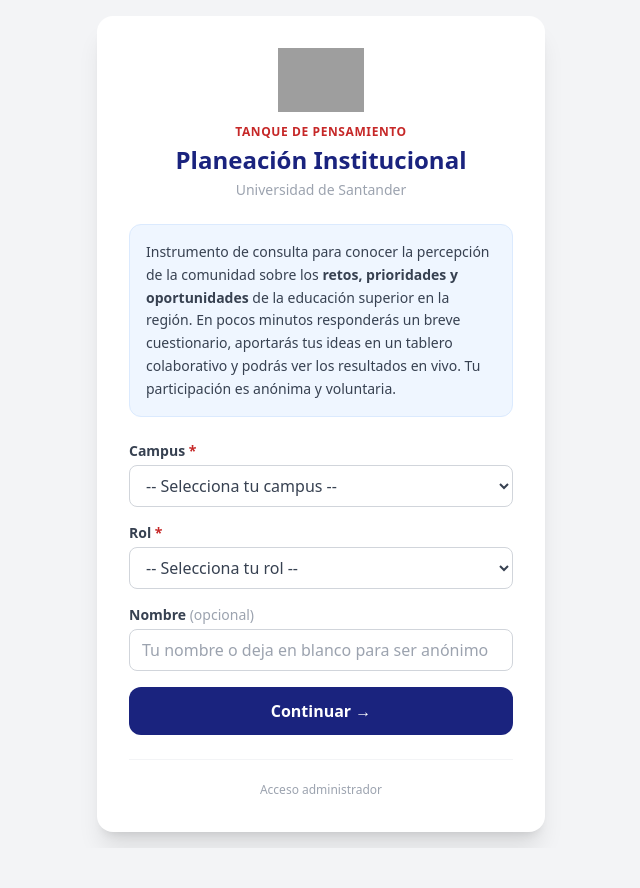
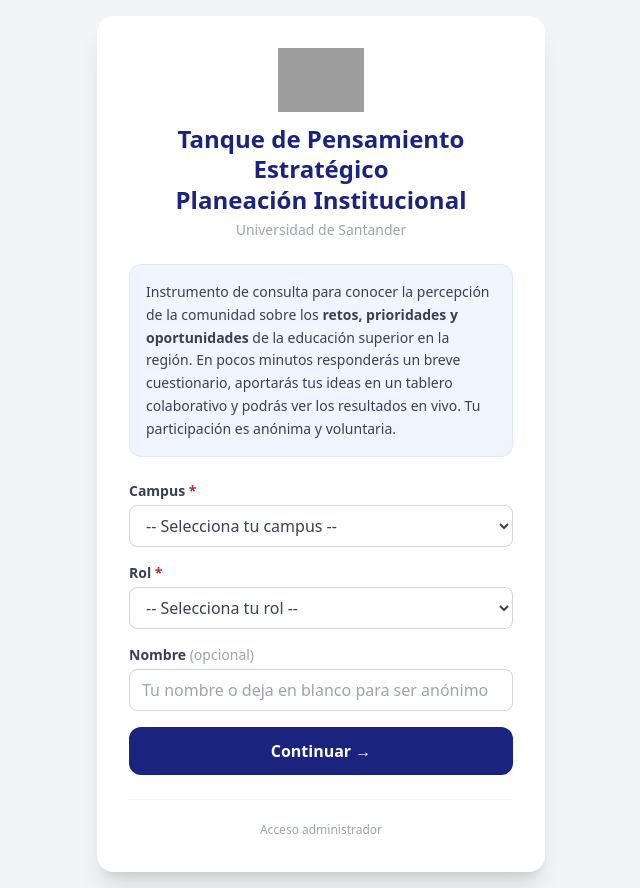
Before and after one commit to AnaliticaUDES/participacion, a plain HTML site: page index.html in a window 1280 px wide. Shown: the whole page, without its empty margins (319-959 px from the left). Before the commit the page ends 848 px from the top, so only its background shows below. Drawn offline with nearby package versions, Linux system fonts and the light colour scheme; grey boxes are pictures that could not be loaded.

Commit message:
﻿docs: 'Tanque de Pensamiento Estrategico' (home en azul grande como el titulo)

```diff
--- a/index.html
+++ b/index.html
@@ -3,7 +3,7 @@
 <head>
   <meta charset="UTF-8">
   <meta name="viewport" content="width=device-width, initial-scale=1.0">
-  <title>Tanque de Pensamiento · Planeación Institucional UDES</title>
+  <title>Tanque de Pensamiento Estratégico · Planeación Institucional UDES</title>
   <script src="https://cdn.tailwindcss.com"></script>
   <script src="https://cdn.jsdelivr.net/npm/chart.js@4.4.1/dist/chart.umd.min.js"></script>
   <link rel="stylesheet" href="style.css">
@@ -27,7 +27,7 @@
             <path d="M12 3L1 9l11 6 9-4.91V17h2V9L12 3zM5 13.18v4L12 21l7-3.82v-4L12 17l-7-3.82z"/>
           </svg>
         </div>
-        <p class="text-xs font-bold uppercase tracking-wider text-udes-rojo mb-1">Tanque de Pensamiento</p>
+        <h1 class="text-2xl font-bold text-udes-azul leading-tight">Tanque de Pensamiento Estratégico</h1>
         <h1 class="text-2xl font-bold text-udes-azul">Planeación Institucional</h1>
         <p class="text-sm text-gray-400 mt-1">Universidad de Santander</p>
       </div>
@@ -97,7 +97,7 @@
   ════════════════════════════════════════════════════ -->
   <div id="screen-encuesta" class="hidden min-h-screen flex flex-col bg-gray-100">
     <header class="bg-udes-azul text-white px-4 py-3 shadow-md flex-shrink-0">
-      <p class="text-[10px] font-bold uppercase tracking-wider text-blue-200 leading-none mb-0.5">Tanque de Pensamiento</p>
+      <p class="text-[10px] font-bold uppercase tracking-wider text-blue-200 leading-none mb-0.5">Tanque de Pensamiento Estratégico</p>
           <h2 class="font-bold text-base leading-tight">Planeación Institucional UDES</h2>
       <p id="encuesta-info" class="text-xs text-blue-200 mt-0.5"></p>
     </header>
@@ -136,7 +136,7 @@
           alt="UDES" class="h-8 brightness-0 invert"
           onerror="this.style.display='none'">
         <div>
-          <p class="text-[10px] font-bold uppercase tracking-wider text-blue-200 leading-none mb-0.5">Tanque de Pensamiento</p>
+          <p class="text-[10px] font-bold uppercase tracking-wider text-blue-200 leading-none mb-0.5">Tanque de Pensamiento Estratégico</p>
           <h2 class="font-bold text-base leading-tight">Planeación Institucional UDES</h2>
           <p id="header-info" class="text-xs text-blue-200 mt-0.5"></p>
         </div>
@@ -183,7 +183,7 @@
   <div id="screen-resultados" class="hidden min-h-screen flex flex-col bg-gray-100">
     <header class="bg-udes-azul text-white px-4 py-3 shadow-md flex items-center justify-between flex-shrink-0">
       <div>
-        <p class="text-[10px] font-bold uppercase tracking-wider text-blue-200 leading-none mb-0.5">Tanque de Pensamiento</p>
+        <p class="text-[10px] font-bold uppercase tracking-wider text-blue-200 leading-none mb-0.5">Tanque de Pensamiento Estratégico</p>
         <h2 class="font-bold text-base leading-tight">Resultados en vivo · UDES</h2>
         <p class="text-xs text-blue-200 mt-0.5">Respuestas de todos los participantes</p>
       </div>
@@ -282,7 +282,7 @@
     <!-- Header admin -->
     <header class="bg-udes-rojo text-white px-4 py-3 shadow-md flex items-center justify-between flex-shrink-0">
       <div>
-        <p class="text-[10px] font-bold uppercase tracking-wider text-red-200 leading-none mb-0.5">Tanque de Pensamiento</p>
+        <p class="text-[10px] font-bold uppercase tracking-wider text-red-200 leading-none mb-0.5">Tanque de Pensamiento Estratégico</p>
         <h2 class="font-bold text-base">Panel Administrador · UDES</h2>
         <p class="text-xs text-red-200">Planeación Institucional — vista de diagnóstico</p>
       </div>
```
